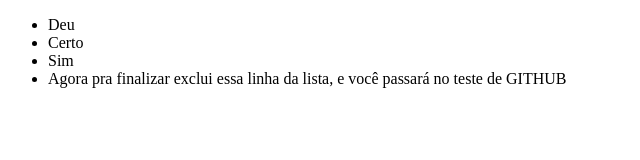
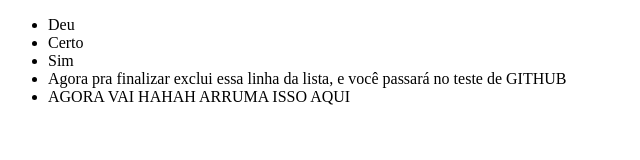
Before and after one commit to danizin/alura-git, a plain HTML site: page index.html in a window 1280 px wide. Shown: the whole page, without its empty margins (0-640 px from the left). Drawn offline with Linux system fonts and the light colour scheme.

Commit message:
agora vai

```diff
--- a/index.html
+++ b/index.html
@@ -10,6 +10,7 @@
         <li>Certo </li>
         <li>Sim</li>
         <li>Agora pra finalizar exclui essa linha da lista, e você passará no teste de GITHUB</li>
+        <li>AGORA VAI HAHAH ARRUMA ISSO AQUI</li>
     </ul>
 
 </body>
```
